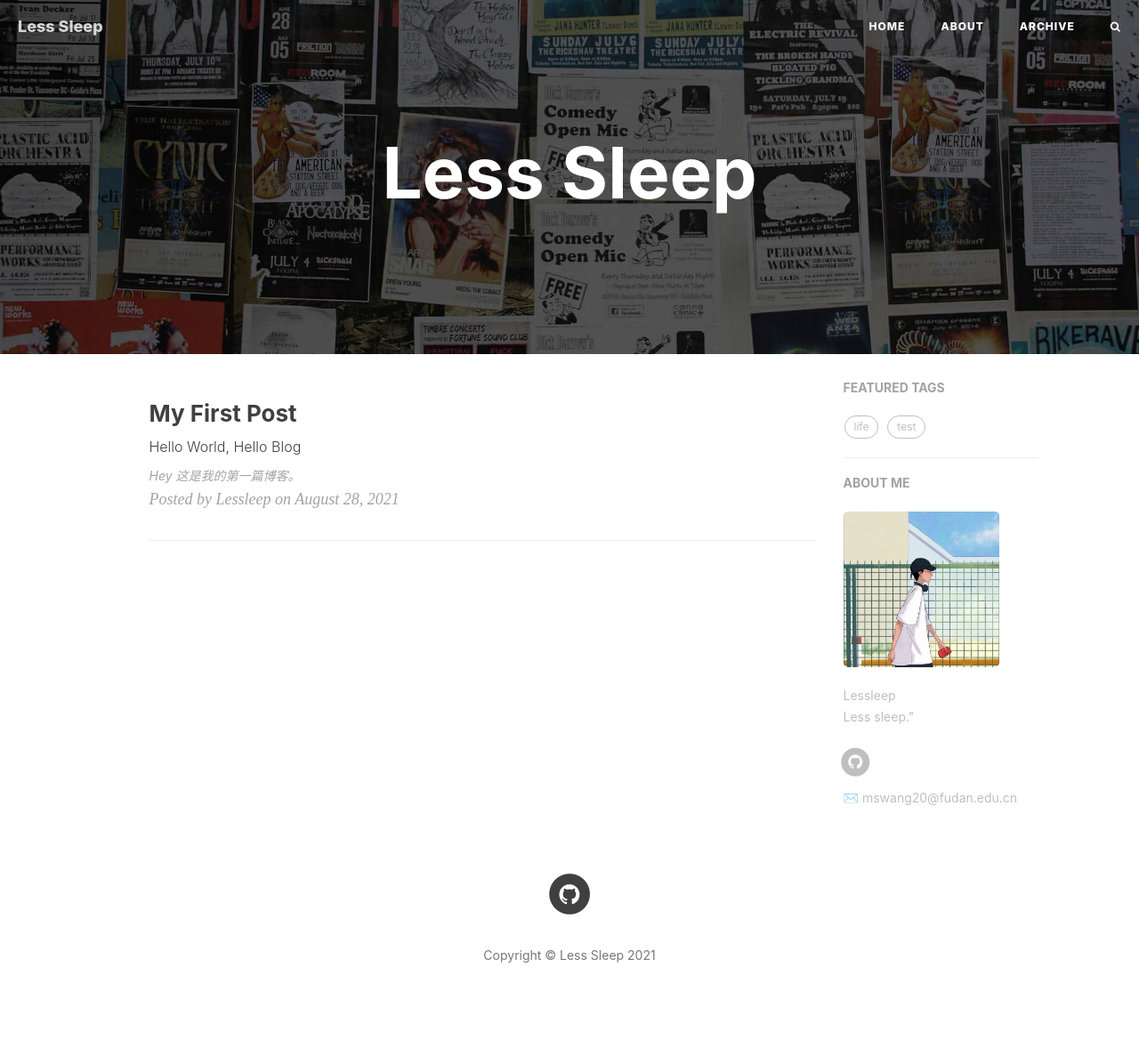
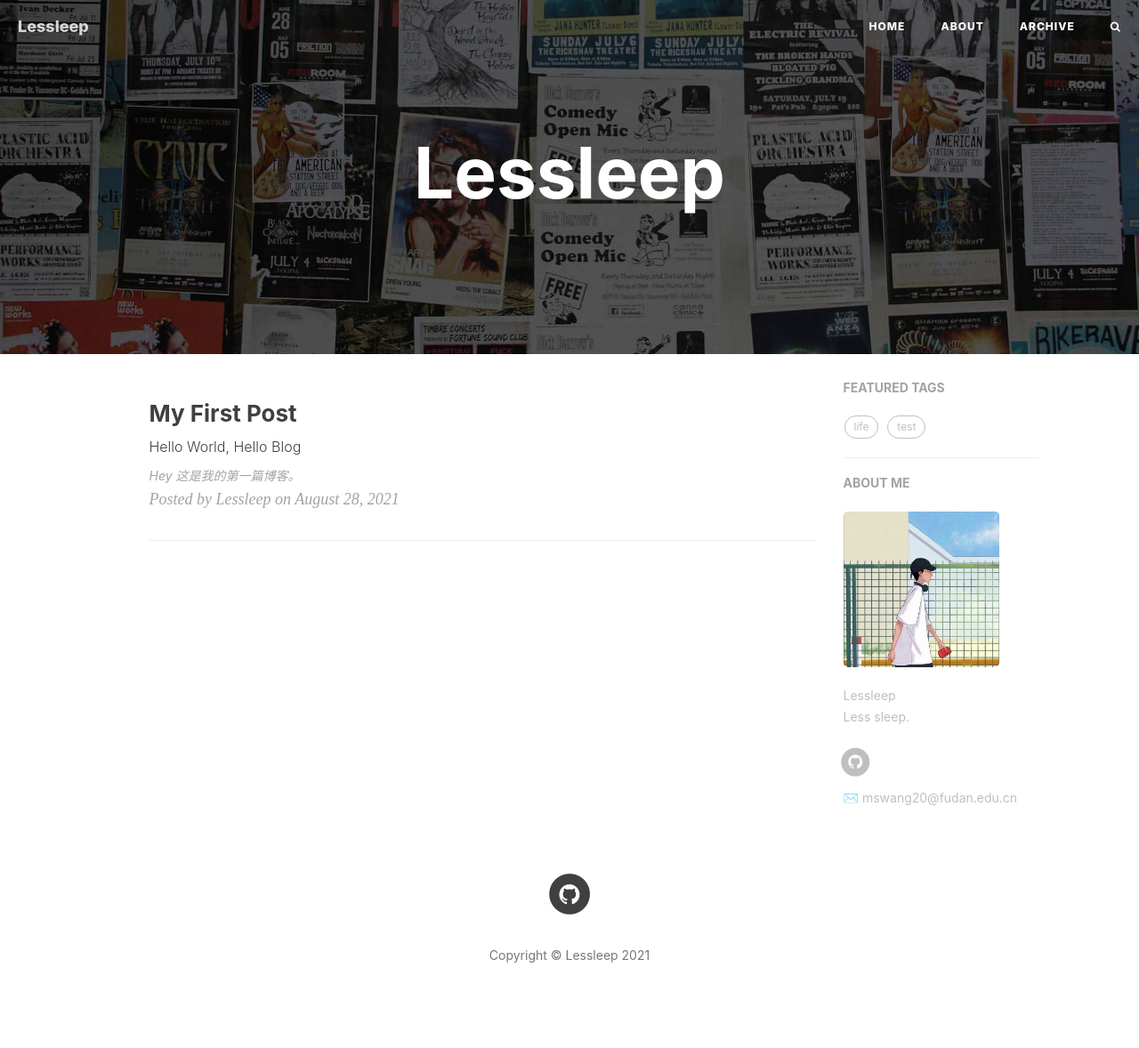
Before and after one commit to mswang1998/mswang1998.github.io, a Jekyll site: the page built from index.html, in a window 1280 px wide. Shown: the whole page at 89% size. Built offline with Jekyll 4.4.1, drawn with Linux system fonts in a browser that asks for light colours; nearby versions of some CDN libraries; the list of posts is cut into pages by our own code; comment, search, counter and statistics services are not loaded.

Commit message:
Update _config.yml

```diff
--- a/_config.yml
+++ b/_config.yml
@@ -1,5 +1,5 @@
 # Site settings
-title: Less Sleep
+title: Lessleep
 SEOTitle:  Lessleep
 header-img: img/home-bg.jpg
 email: mswang20@fudan.edu.cn
@@ -88,7 +88,7 @@ netease_comment: false
 
 # Sidebar settings
 sidebar: true                           # whether or not using Sidebar.
-sidebar-about-description: Lessleep <br> Less sleep."
+sidebar-about-description: Lessleep <br> Less sleep.
 sidebar-avatar: /img/wms.jpg      # use absolute URL, seeing it's used in both `/` and `/about/`
 
 
```
